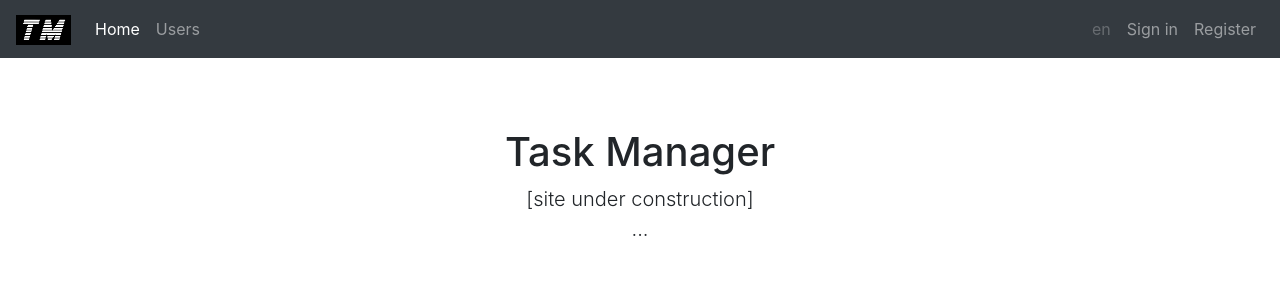
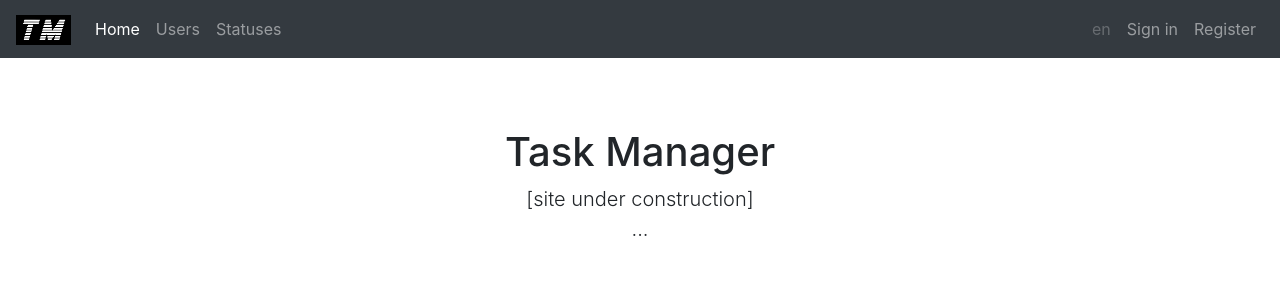
Before and after one commit to sharknoise/task-manager, a Django app: page / in a window 1280 px wide. Shown: the top 300 px of the page. Run offline with Django 3.2, Linux system fonts and the light colour scheme.

Commit message:
add favicon

```diff
--- a/task_manager/templates/base.html
+++ b/task_manager/templates/base.html
@@ -32,6 +32,7 @@
     </style>
     {% load static %}
     <link rel="stylesheet" type="text/css" href="{% static 'base-style.css' %}">
+    <link rel="shortcut icon" type="image/png" href="{% static 'favicon.ico' %}">
   </head>
   <body>
     <nav class="navbar navbar-expand-md navbar-dark bg-dark fixed-top">
@@ -48,6 +49,10 @@
           {% url 'users_list' as users_list %}
           <li class="nav-item {% if request.path == users_list %}active{% endif %}">
             <a class="nav-link" href="{% url 'users_list' %}">{% trans "Users" %}</a>
+          </li>
+          {% url 'statuses' as statuses %}
+          <li class="nav-item {% if request.path == statuses %}active{% endif %}">
+            <a class="nav-link" href="{% url 'statuses' %}">{% trans "Statuses" %}</a>
           </li>
         </ul>
         <ul class="navbar-nav">
```
Also changed, not shown: task_manager/static/favicon.ico (added).
